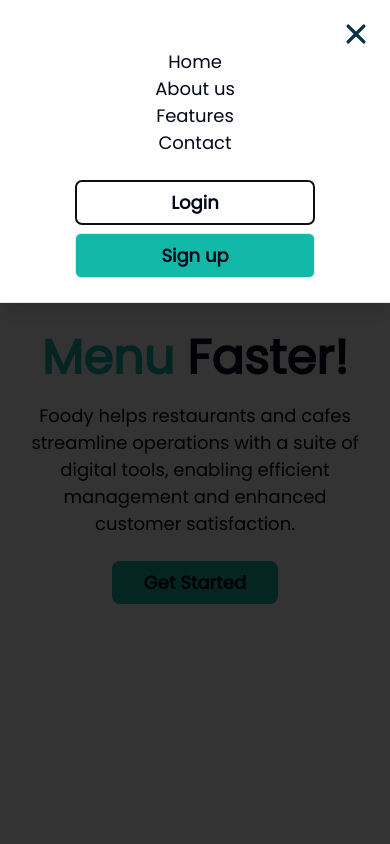
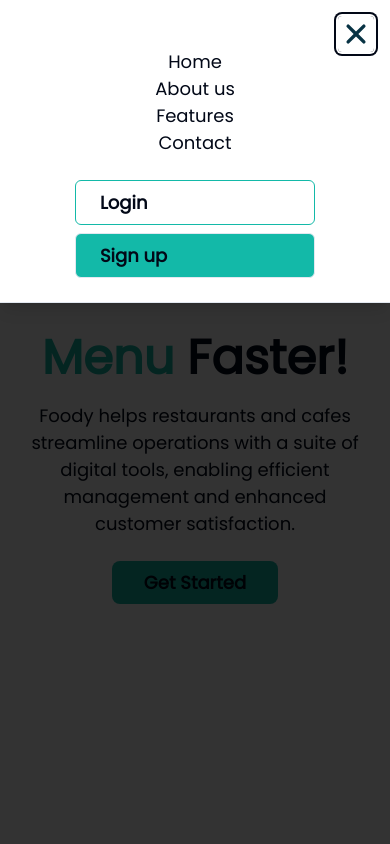
Before and after one commit to khaledYS/Foody, a Next.js app: page / in a window 390 px wide. Both pictures are taken after a click on the icon 351 px from the left and 38 px from the top of the page. Shown: the top 844 px of the page. Built offline with nearby package versions, Linux system fonts and the light colour scheme.

Commit message:
changed login and signup links from being buttons to links

```diff
--- a/app/_components/Navbar.jsx
+++ b/app/_components/Navbar.jsx
@@ -21,8 +21,8 @@
     // show login and sign up buttons
     return (
         <div {...props} className={"auths flex justify-between items-center gap-4 font-semibold " + props.className} >
-            <button className="px-6 py-2 border border-prime rounded-md" >Login</button>
-            <button className="px-6 py-2 border bg-prime rounded-md">Sign up</button>
+            <Link href="/auth/login" className="px-6 py-2 border border-prime rounded-md" >Login</Link>
+            <Link href="/auth/sign-up" className="px-6 py-2 border bg-prime rounded-md">Sign up</Link>
         </div>
     )
 }
```
